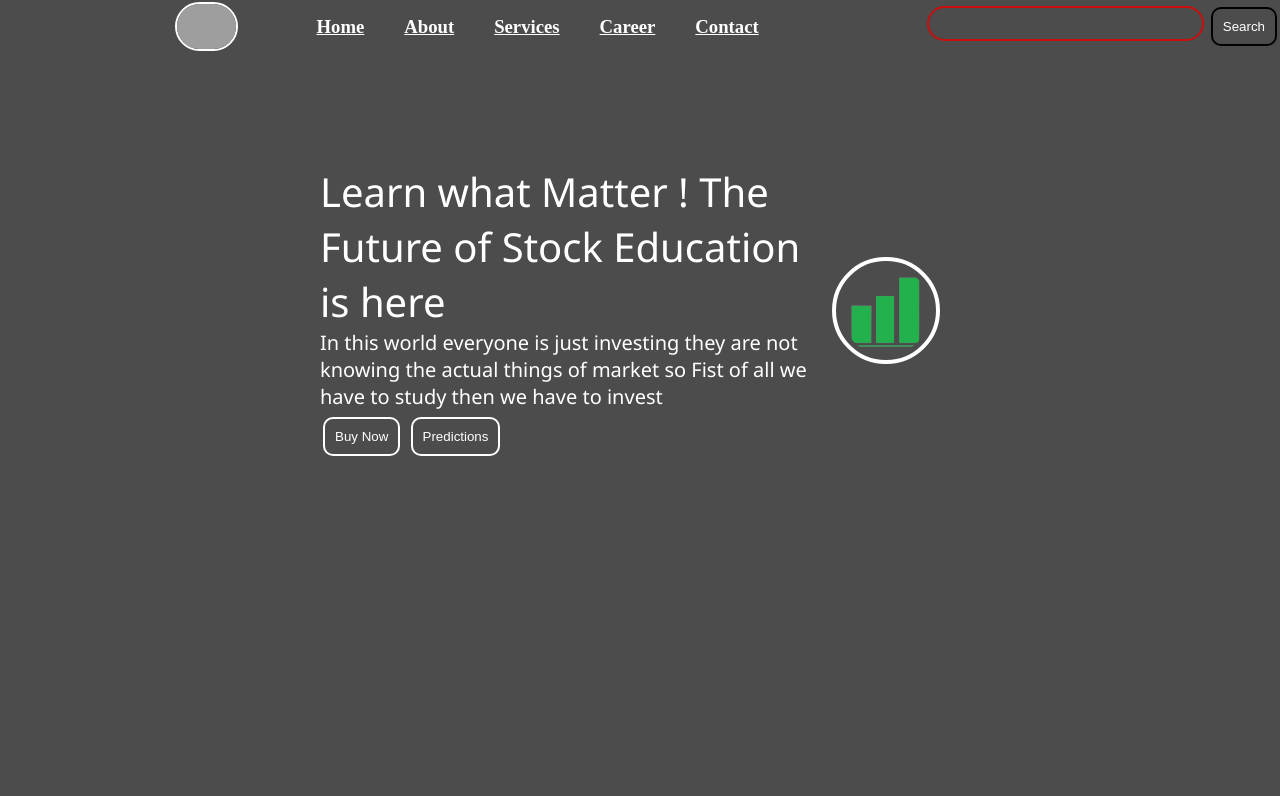
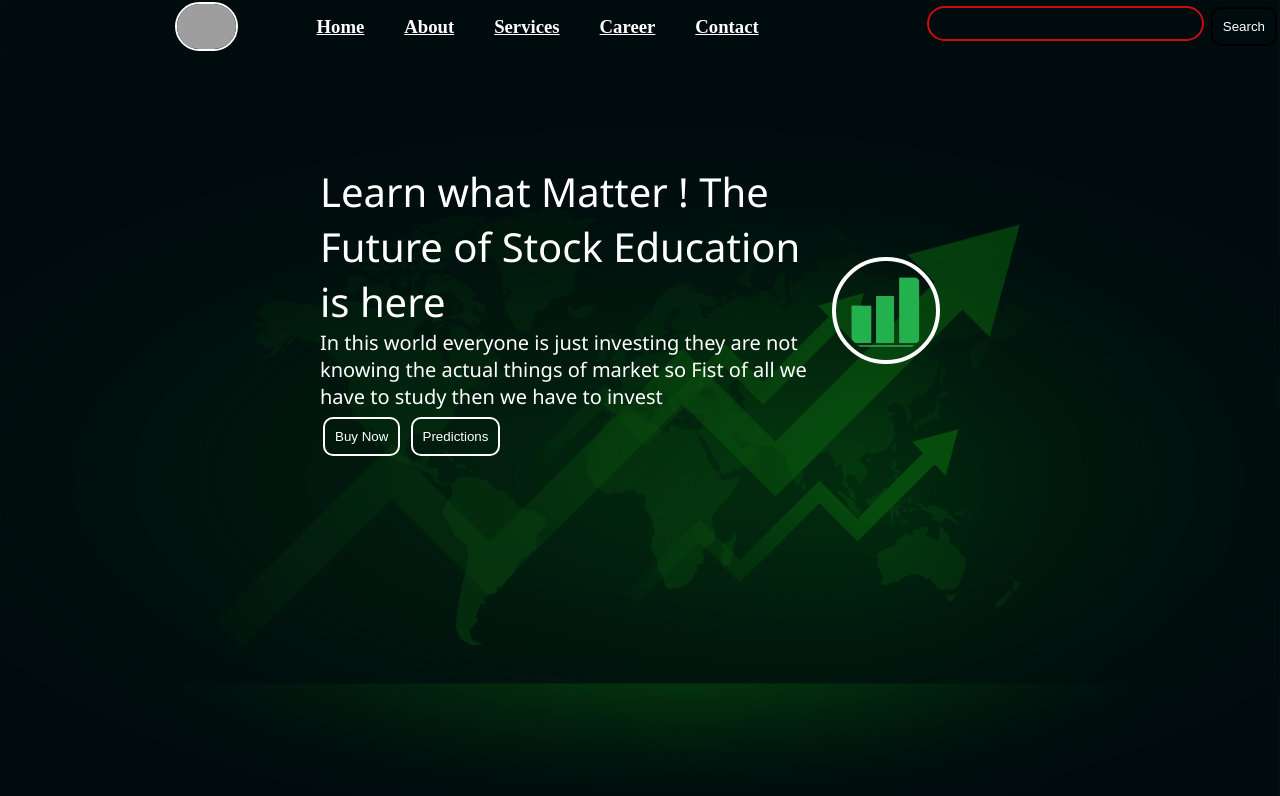
Before and after one commit to sagar-jha216/Cource-Selling-stock-market-, a plain HTML site: page index.html in a window 1280 px wide. Shown: the top 796 px of the page. Drawn offline with Linux system fonts and the light colour scheme; grey boxes are pictures that could not be loaded; a web font is replaced by a local one.

Commit message:
Update style.css
Signed-off-by: SAGAR KUMAR <132209562+sagar-jha216@users.noreply.github.com>

```diff
--- a/style.css
+++ b/style.css
@@ -69,7 +69,7 @@
     border-radius: 20px;
 }
 .background{
-    background: rgba(0, 0, 0, 0.7) url(img/stock-bg.jpg);
+    background: rgba(0, 0, 0, 0.7) url(./stock-bg.jpg);
     background-size: cover;
     background-blend-mode: darken;
 }
```
